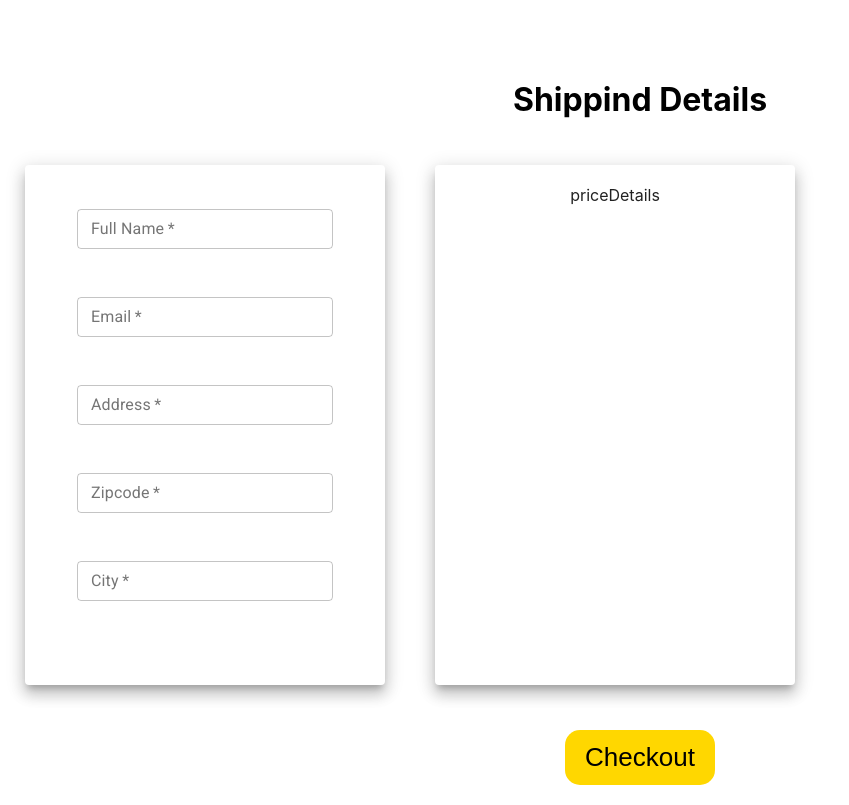
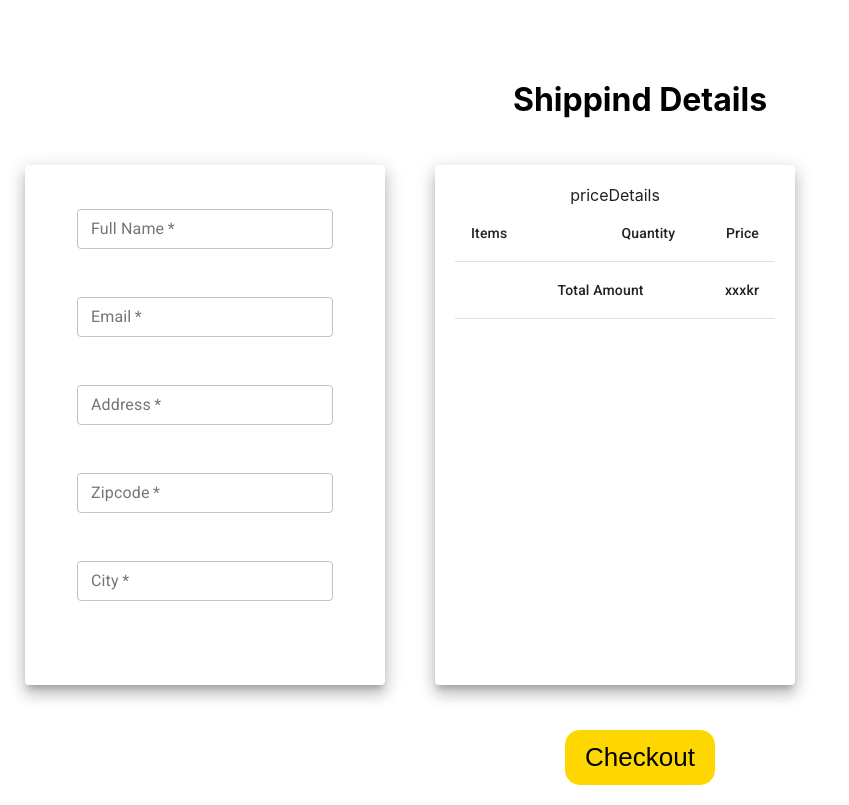
Before and after one commit to Silvia02/ProjectLeverans, a React (Vite) app in the folder client/: page / in a window 1280 px wide. Shown: the whole page, without its empty margins (0-849 px from the left). Built offline with nearby package versions, Linux system fonts and the light colour scheme.

Commit message:
Price detail table added to shippingForm

```diff
--- a/client/src/ShippingDetails/ShippingForm.jsx
+++ b/client/src/ShippingDetails/ShippingForm.jsx
@@ -71,6 +71,20 @@ export const ShippingForm = () => {
               <Paper elevation = {10}
                 style={paperStyle}>
                 priceDetails
+                <Table>
+                  <TableHead>
+                    <TableRow>
+                      <TableCell>Items</TableCell>
+                      <TableCell align='right'>Quantity</TableCell>
+                      <TableCell align='right'>Price</TableCell>
+                    </TableRow>
+                    <TableRow>
+                      <TableCell rowSpan={3}/>
+                      <TableCell colSpan={1}> Total Amount </TableCell>
+                      <TableCell align='right'>xxxkr</TableCell>
+                    </TableRow>
+                  </TableHead>
+               </Table>
               </Paper>
                 </Grid>
             </div>
```
